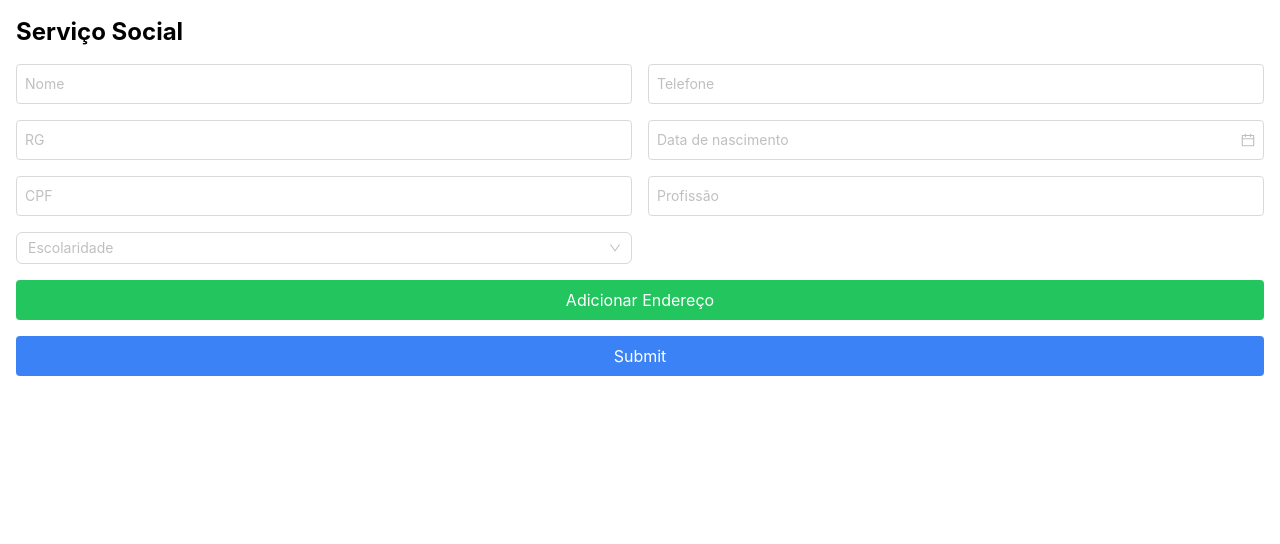
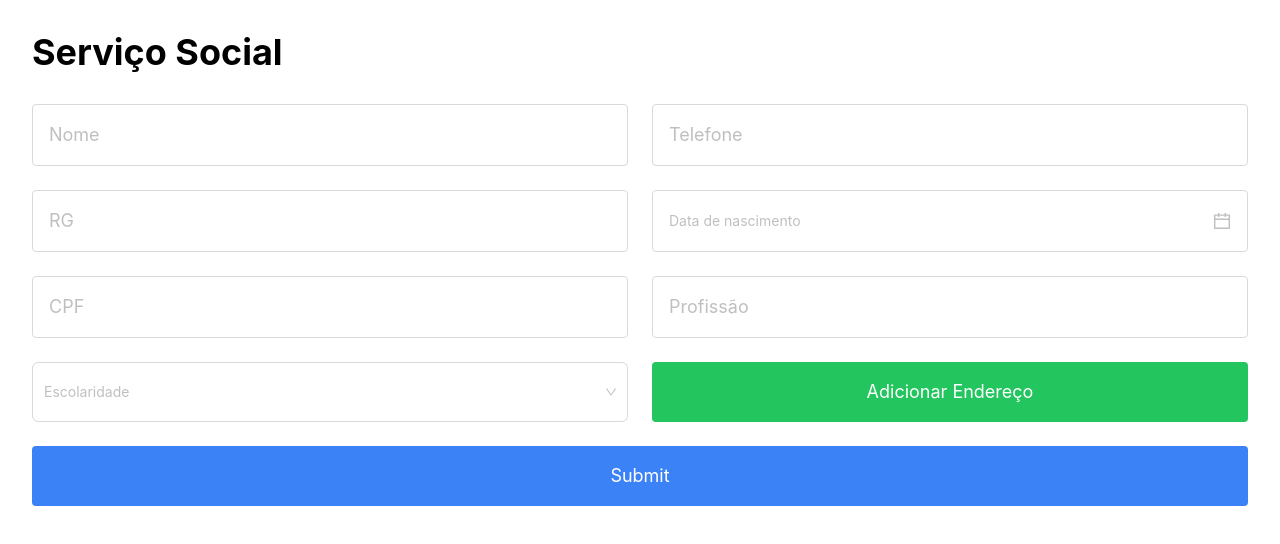
Before and after one commit to Pedro-Luucas/servico-social, a React (Create React App) app: page / in a window 1280 px wide. Shown: the top 544 px of the page. Built offline with nearby package versions, Linux system fonts and the light colour scheme.

Commit message:
arrumar css dnv
odeio react-hook-form

```diff
--- a/package.json
+++ b/package.json
@@ -17,7 +17,8 @@
     "react": "^18.3.1",
     "react-dom": "^18.3.1",
     "react-hook-form": "^7.53.0",
-    "react-router-dom": "^6.26.2",
+    "react-input-mask": "^2.0.4",
+    "react-router-dom": "^6.27.0",
     "react-scripts": "5.0.1",
     "tailwindcss": "^3.4.13",
     "typescript": "^4.9.5",
@@ -51,6 +52,7 @@
   },
   "devDependencies": {
     "@babel/plugin-proposal-private-property-in-object": "7.21.11",
+    "@types/react-input-mask": "^3.0.5",
     "@types/uuid": "^10.0.0"
   }
 }
--- a/src/App.tsx
+++ b/src/App.tsx
@@ -3,25 +3,22 @@ import { User } from './types';
 import UserForm from './pages/Cadastro';
 import UserList from './components/UserList';
 import { v4 as uuidv4 } from 'uuid';
+import { BrowserRouter as Router, Route, Routes, Link, BrowserRouter } from 'react-router-dom';
 
 const App: React.FC = () => {
   const [users, setUsers] = useState<User[]>([]);
   const [editingUser, setEditingUser] = useState<User | null>(null);
 
   const handleAddUser = (user: User) => {
-    if (editingUser) {
-      setUsers(users.map((u) => (u.id === editingUser.id ? { ...user, id: editingUser.id } : u)));
-      setEditingUser(null);
-    } else {
-      setUsers([...users, { ...user, id: uuidv4() }]);
-    }
-  };
+    return
+  }
 
   return (
-    <div className="container mx-auto p-4">
-      <h1 className="text-2xl font-bold mb-4">Serviço Social</h1>
-      <UserForm onSubmit={handleAddUser} initialData={editingUser || undefined} />
-    </div>
+    <BrowserRouter>
+      <Routes>
+        <Route index element={ <UserForm onSubmit={handleAddUser} initialData={editingUser || undefined}/> }/>
+      </Routes>
+    </BrowserRouter>
   );
 };
 
--- a/src/components/EnderecoModal.tsx
+++ b/src/components/EnderecoModal.tsx
@@ -1,11 +1,11 @@
-import React, { useEffect } from 'react';
-import { useForm } from 'react-hook-form';
+import React, { useEffect, useState } from 'react';
 import { Endereco } from '../types';
-import { DatePicker, Input, Select, Button } from "antd";
+import { Input, Button } from "antd";
 import { CloseOutlined } from '@ant-design/icons';
-import { withMask } from 'use-mask-input'
+import InputMask from 'react-input-mask';
 import axios from 'axios';
 
+const { TextArea } = Input;
 
 interface AddressModalProps {
   onClose: () => void;
@@ -14,61 +14,79 @@ interface AddressModalProps {
 }
 
 const AddressModal: React.FC<AddressModalProps> = ({ onClose, onSave, initialData }) => {
-  const { register, handleSubmit, setValue, watch } = useForm<Endereco>({
-    defaultValues: {
-      CEP: '',
-      municipio: '',
-      bairro: '',
-      rua: '',
-      numero: 0,
-      referencia: '',
-    },
-  });
+  const [cep, setCep] = useState(initialData?.CEP || '');
+  const [municipio, setMunicipio] = useState(initialData?.municipio || '');
+  const [bairro, setBairro] = useState(initialData?.bairro || '');
+  const [rua, setRua] = useState(initialData?.rua || '');
+  const [numero, setNumero] = useState(initialData?.numero || 0);
+  const [referencia, setReferencia] = useState(initialData?.referencia || '');
 
+  // Função para tratar a mudança no CEP e buscar o endereço via API
+  const onCepChange = async (e: React.ChangeEvent<HTMLInputElement>) => {
+    const cepStr = e.target.value;
+    const cepValue = cepStr.replace(/[^0-9]/g, "");
 
-  const onCloseCancelar = () => {
-    setValue('CEP', "");
-    setValue('municipio', "");
-    setValue('bairro', "");
-    setValue('rua', "");
-    setValue('numero', 0);
-    setValue('referencia', "");
-    onClose()
-  }
+    setCep(cepStr); // Atualiza o estado do campo CEP
 
-  const cep = watch("CEP")
+    if (cepValue.length === 8) { // Verifica se o CEP tem 8 dígitos
+      try {
+        const response = await axios.get(`https://viacep.com.br/ws/${cepValue}/json/`);
+        if (response.data && !response.data.erro) {
+          const { logradouro, bairro, localidade } = response.data;
 
-  useEffect(() => {
-    if (cep && cep.length === 8) {
-      axios.get(`https://viacep.com.br/ws/${cep}/json/`)
-        .then((response) => {
-          const { logradouro, bairro, localidade } = response.data;
-          setValue("rua", logradouro);
-          setValue("bairro", bairro);
-          setValue("municipio", localidade);
-        })
-        .catch(() => {
-          alert("Erro ao buscar o CEP.");
-        });
+          setRua(logradouro);
+          setBairro(bairro);
+          setMunicipio(localidade);
+        } else {
+          console.error('CEP inválido ou não encontrado.');
+          setRua('');
+          setBairro('');
+          setMunicipio('');
+        }
+      } catch (error) {
+        console.error("Erro ao buscar o CEP: ", error);
+        setRua('');
+        setBairro('');
+        setMunicipio('');
+      }
     }
-  }, [cep, setValue]);
+  };
 
-  // Preencher o formulário se initialData for fornecido
+  // Atualiza os valores iniciais caso initialData seja fornecido
   useEffect(() => {
     if (initialData) {
-      setValue('CEP', initialData.CEP);
-      setValue('municipio', initialData.municipio);
-      setValue('bairro', initialData.bairro);
-      setValue('rua', initialData.rua);
-      setValue('numero', initialData.numero);
-      setValue('referencia', initialData.referencia);
+      setCep(initialData.CEP || '');
+      setMunicipio(initialData.municipio || '');
+      setBairro(initialData.bairro || '');
+      setRua(initialData.rua || '');
+      setNumero(initialData.numero || 0);
+      setReferencia(initialData.referencia || '');
     }
-  }, [initialData, setValue]);
+  }, [initialData]);
 
   // Função para submeter o formulário
-  const onSubmit = (data: Endereco) => {
-    onSave(data);  // Chama a função de salvamento passando os dados do endereço
-    onClose();     // Fecha o modal após salvar
+  const handleSubmit = () => {
+    const enderecoFinal: Endereco = {
+      CEP: cep,
+      municipio,
+      bairro,
+      rua,
+      numero,
+      referencia,
+    };
+    onSave(enderecoFinal);  // Chama a função de salvamento passando os dados do endereço
+    onClose();              // Fecha o modal após salvar
+  };
+
+  const handleCancel = () => {
+    // Reseta os valores dos campos e fecha o modal
+    setCep('');
+    setMunicipio('');
+    setBairro('');
+    setRua('');
+    setNumero(0);
+    setReferencia('');
+    onClose();
   };
 
   return (
@@ -76,57 +94,63 @@ const AddressModal: React.FC<AddressModalProps> = ({ onClose, onSave, initialDat
       <div className="bg-white p-6 rounded shadow-lg w-96">
         <div className="flex flex-row justify-between">
           <h2 className="text-xl mb-4">Adicionar Endereço</h2>
-          <Button type='text' icon={<CloseOutlined/>} onClick={onClose} className='self-start' />
+          <Button type='text' icon={<CloseOutlined />} onClick={onClose} className='self-start' />
         </div>
-        <form onSubmit={handleSubmit(onSubmit)} className="grid grid-cols-1 gap-4">
-          <input
-            {...register("CEP")}
-            ref={withMask('00000-000')}
+
+        <form className="grid grid-cols-1 gap-4">
+          <InputMask
+            mask="99999-999"
+            value={cep}
+            onChange={onCepChange}
+            maskChar="_"
             placeholder="CEP"
-            maxLength={8}
-            //nao da de usar use-mask-input no Input do antd entao ta ai essa gambiarra de de className
-            className="ant-input css-dev-only-do-not-override-1hpnbz2 ant-input-outlined border rounded p-2 w-full"
-
+            className="ant-input css-dev-only-do-not-override-1hpnbz2 ant-input-outlined border rounded p-4 w-full text-lg"
           />
           <Input
-            {...register('municipio')}
+            value={municipio}
+            onChange={(e) => setMunicipio(e.target.value)}
             placeholder="Município"
-            className="border rounded p-2 w-full"
+            className="border rounded p-4 w-full text-lg"
           />
           <Input
-            {...register('bairro')}
+            value={bairro}
+            onChange={(e) => setBairro(e.target.value)}
             placeholder="Bairro"
-            className="border rounded p-2 w-full"
+            className="border rounded p-4 w-full text-lg"
           />
           <Input
-            {...register('rua')}
+            value={rua}
+            onChange={(e) => setRua(e.target.value)}
             placeholder="Rua"
-            className="border rounded p-2 w-full"
+            className="border rounded p-4 w-full text-lg"
           />
-
           <Input
-            {...register('numero', { valueAsNumber: true})}
-            placeholder = "Número"
-            className="border rounded p-2 w-full"
+            type="number"
+            value={numero}
+            onChange={(e) => setNumero(Number(e.target.value))}
+            placeholder="Número"
+            className="border rounded p-4 w-full text-lg"
           />
-
-          <Input
-            {...register('referencia')}
+          <TextArea
+            value={referencia}
+            onChange={(e) => setReferencia(e.target.value)}
+            autoSize
             placeholder="Referência"
-            className="border rounded p-2 w-full"
+            className="border rounded p-4 w-full text-lg"
           />
 
           <div className="flex justify-end space-x-4">
             <button
               type="button"
-              onClick={onCloseCancelar}
-              className="bg-gray-300 text-black p-2 rounded"
+              onClick={handleCancel}
+              className="bg-gray-300 text-black p-4 text-lg rounded"
             >
               Cancelar
             </button>
             <button
-              type="submit"
-              className="bg-blue-500 text-white p-2 rounded"
+              type="button"
+              onClick={handleSubmit}
+              className="bg-blue-500 text-white p-4 text-lg rounded"
             >
               Salvar
             </button>
--- a/src/pages/Cadastro.tsx
+++ b/src/pages/Cadastro.tsx
@@ -62,53 +62,56 @@ const Cadastro: React.FC<UserFormProps> = ({ onSubmit, initialData }) => {
   };
 
   return (
-  <div>
-    <form onSubmit={handleSubmit} className="grid grid-cols-1 md:grid-cols-2 gap-4">
+<div className="container mx-auto size- p-8">
+  <h1 className="text-4xl font-bold mb-8">Serviço Social </h1>
+    <div className='size-full'>
+      <form onSubmit={handleSubmit} className="grid grid-cols-1 md:grid-cols-2 gap-6 text-lg">
         <Input
           name="nome"
           placeholder="Nome"
           value={formData.nome}
           onChange={handleChange}
-        className="border rounded p-2 w-full"
+          className="border rounded p-4 w-full text-lg"
         />
         <Input
           name="telefone"
           placeholder="Telefone"
           value={formData.cpf}
           onChange={handleChange}
-        className="border rounded p-2 w-full"
+          className="border rounded p-4 w-full text-lg"
         />
         <Input
           name="rg"
           placeholder="RG"
           value={formData.rg}
           onChange={handleChange}
-        className="border rounded p-2 w-full"
+          className="border rounded p-4 w-full text-lg"
         />
         <DatePicker
           name="data"
           placeholder="Data de nascimento"
           type = "date"
           onChange={handleDate}
-        className="border rounded p-2 w-full"
+          className="border rounded p-4 w-full text-lg"
         />
         <Input
           name="cpf"
           placeholder="CPF"
           value={formData.telefone}
           onChange={handleChange}
-        className="border rounded p-2 w-full"
+          className="border rounded p-4 w-full text-lg"
         />
         <Input
           name="profissao"
           placeholder="Profissão"
           value={formData.profissao}
           onChange={handleChange}
-        className="border rounded p-2 w-full"
+          className="border rounded p-4 w-full text-lg"
         />
         <Select
           placeholder="Escolaridade"
           onChange={handleEscolaridade}
+          className='size-full text-lg'
           options={[
             { value: 'Ensino fundamental incompleto', label: 'Ensino fundamental incompleto' },
             { value: 'Ensino fundamental completo', label: 'Ensino fundamental completo' },
@@ -122,14 +125,14 @@ const Cadastro: React.FC<UserFormProps> = ({ onSubmit, initialData }) => {
           <button
             type="button"
             onClick={() => setShowModal(true)}
-          className="col-span-2 bg-green-500 text-white p-2 rounded w-full"
+            className=" bg-green-500 text-white p-4 w-full text-lg rounded"
           >
             Adicionar Endereço
           </button>
 
           <button
             type="submit"
-          className="col-span-2 bg-blue-500 text-white p-2 rounded w-full"
+            className="col-span-2 bg-blue-500 text-white p-4 text-lg rounded w-full"
           >
             Submit
           </button>
@@ -144,6 +147,7 @@ const Cadastro: React.FC<UserFormProps> = ({ onSubmit, initialData }) => {
           />
         )}
       </div>
+</div>
   );
 };
 
--- /dev/null
+++ b/src/react-app-env.d.ts
@@ -0,0 +1 @@
+/// <reference types="react-scripts" />
--- a/tsconfig.json
+++ b/tsconfig.json
@@ -18,7 +18,7 @@
     "resolveJsonModule": true,
     "isolatedModules": true,
     "noEmit": true,
-    "jsx": "react-jsx"
+    "jsx": "preserve"
   },
   "include": [
     "src"
```
Also changed, not shown: 1 other file (tests, documents, lock files or other folders). Lines whose indentation alone changed are shown as unchanged.
